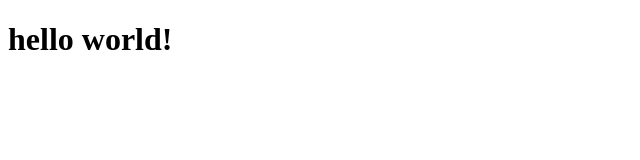
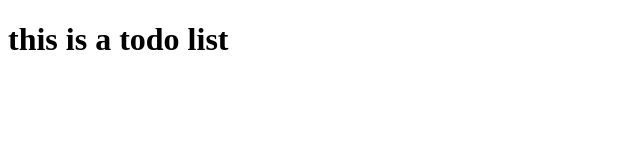
Before and after one commit to iliass1234/tasx-advanced-to-do-list, a plain HTML site: page index.html in a window 1280 px wide. Shown: the whole page, without its empty margins (0-640 px from the left). Drawn offline with Linux system fonts and the light colour scheme.

Commit message:
Update index.html

```diff
--- a/index.html
+++ b/index.html
@@ -7,6 +7,6 @@
     <title>Document</title>
 </head>
 <body>
-    <h1>hello world!</h1>
+    <h1>this is a todo list</h1>
 </body>
 </html>
```
